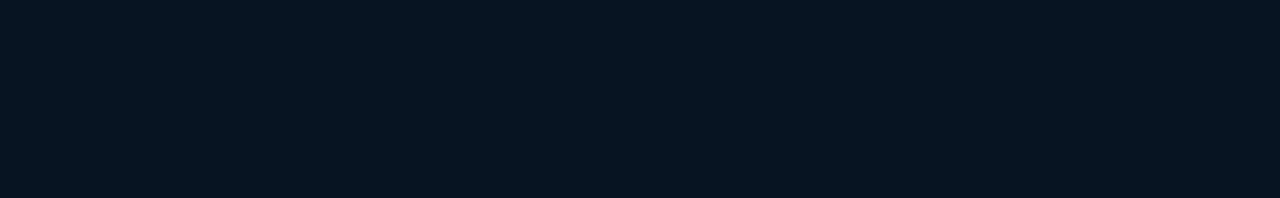
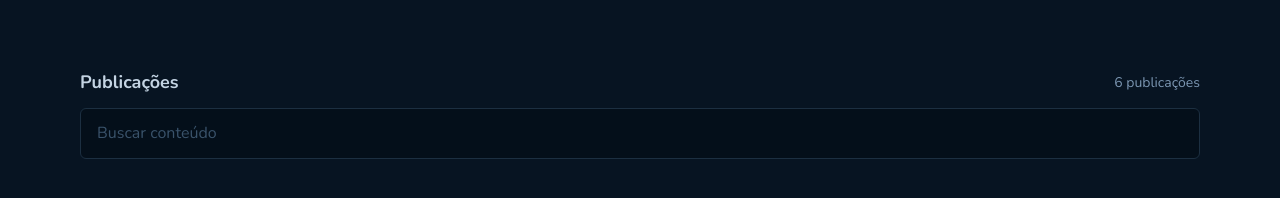
Before and after one commit to guilhermeevencio/github-blog, a React (Vite) app: page / in a window 1280 px wide. Shown: the part 420-618 px from the top of the page. Built offline with nearby package versions, Linux system fonts and the light colour scheme; no server answers.

Commit message:
feat: implements form section in home page.

```diff
--- /dev/null
+++ b/src/components/SearchForm/index.tsx
@@ -0,0 +1,20 @@
+import {
+  FormContainer,
+  FormDescriprionContainer,
+  FormInput,
+  SearchInputContainer,
+} from './style'
+
+export function SearchForm() {
+  return (
+    <FormContainer>
+      <FormDescriprionContainer>
+        <h4>Publicações</h4>
+        <span>6 publicações</span>
+      </FormDescriprionContainer>
+      <SearchInputContainer>
+        <FormInput placeholder="Buscar conteúdo" />
+      </SearchInputContainer>
+    </FormContainer>
+  )
+}
--- /dev/null
+++ b/src/components/SearchForm/style.ts
@@ -0,0 +1,49 @@
+import styled from 'styled-components'
+
+export const FormContainer = styled.div`
+  display: flex;
+  flex-direction: column;
+  width: 100%;
+  max-width: 1120px;
+  margin: 0 auto;
+  margin-top: 4.5rem;
+  gap: 0.75rem;
+
+  @media (max-width: 720px) {
+    margin: 1rem;
+    width: 90%;
+  }
+`
+
+export const FormInput = styled.input`
+  border-radius: 6px;
+  background-color: ${(props) => props.theme['base-input']};
+  border: 1px solid ${(props) => props.theme['base-border']};
+  padding: 0.75rem 1rem;
+  width: 100%;
+  color: ${(props) => props.theme['base-text']};
+
+  ::placeholder {
+    color: ${(props) => props.theme['base-label']};
+  }
+`
+
+export const SearchInputContainer = styled.div`
+  display: flex;
+`
+
+export const FormDescriprionContainer = styled.div`
+  display: flex;
+  justify-content: space-between;
+
+  h4 {
+    font-weight: 700;
+    font-size: 18px;
+    color: ${(props) => props.theme['base-subtitle']};
+  }
+
+  span {
+    font-size: 14px;
+    color: ${(props) => props.theme['base-span']};
+  }
+`
--- a/src/components/Summary/Summary.tsx
+++ b/src/components/Summary/Summary.tsx
@@ -19,17 +19,15 @@
 
 export function Summary() {
   const [profileInfo, setProfileInfo] = useState({} as ProfileInfoData)
+
   useEffect(() => {
     async function apiProfileResponse() {
       const data = await getProfileInfo()
       setProfileInfo(data)
     }
+
     apiProfileResponse()
   }, [])
-
-  useEffect(() => {
-    console.log(profileInfo)
-  }, [profileInfo])
 
   return (
     <SummaryContainer>
--- a/src/pages/Home/index.tsx
+++ b/src/pages/Home/index.tsx
@@ -1,9 +1,11 @@
+import { SearchForm } from '../../components/SearchForm'
 import { Summary } from '../../components/Summary/Summary'
 
 export function Home() {
   return (
     <>
       <Summary />
+      <SearchForm />
     </>
   )
 }
```
